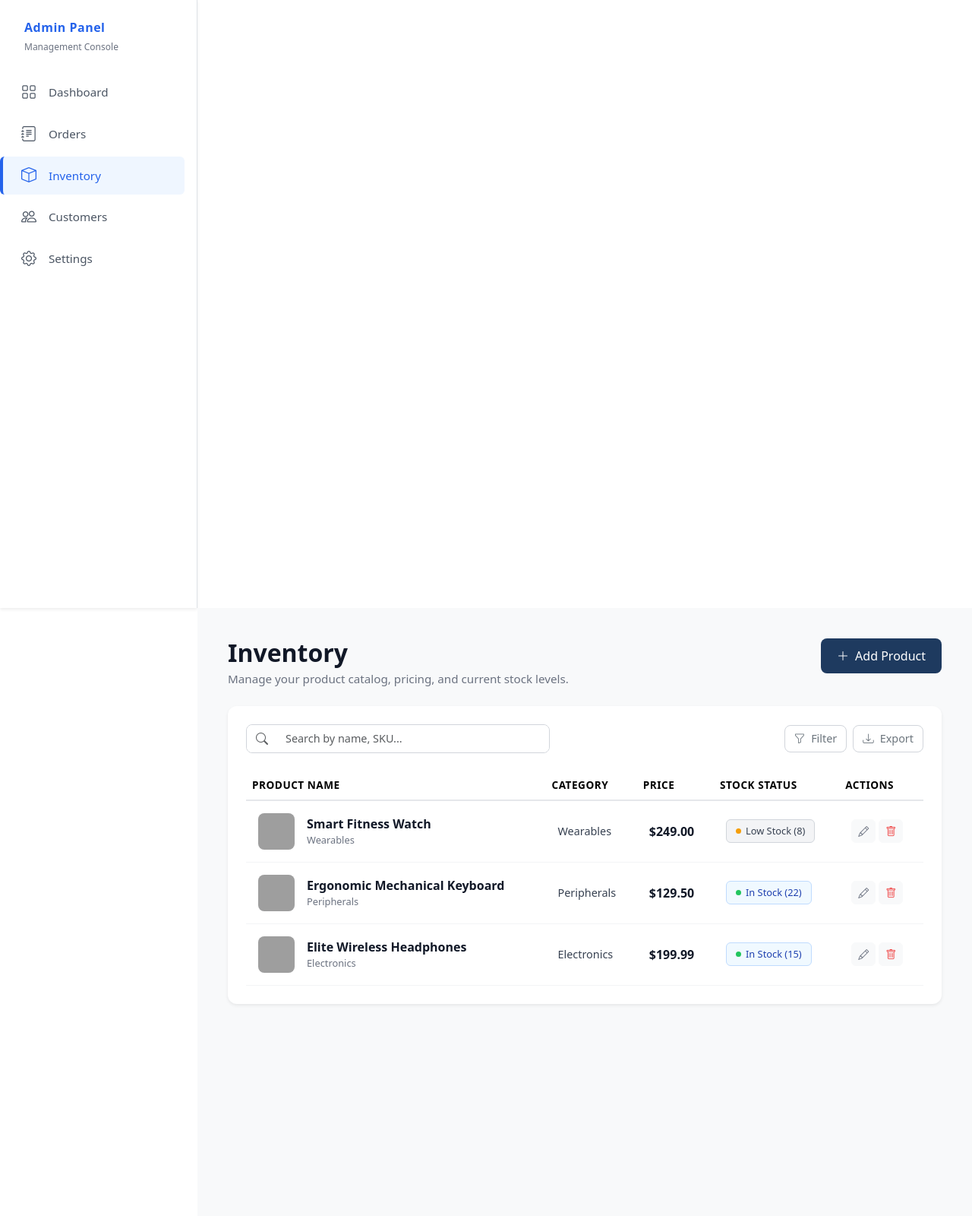
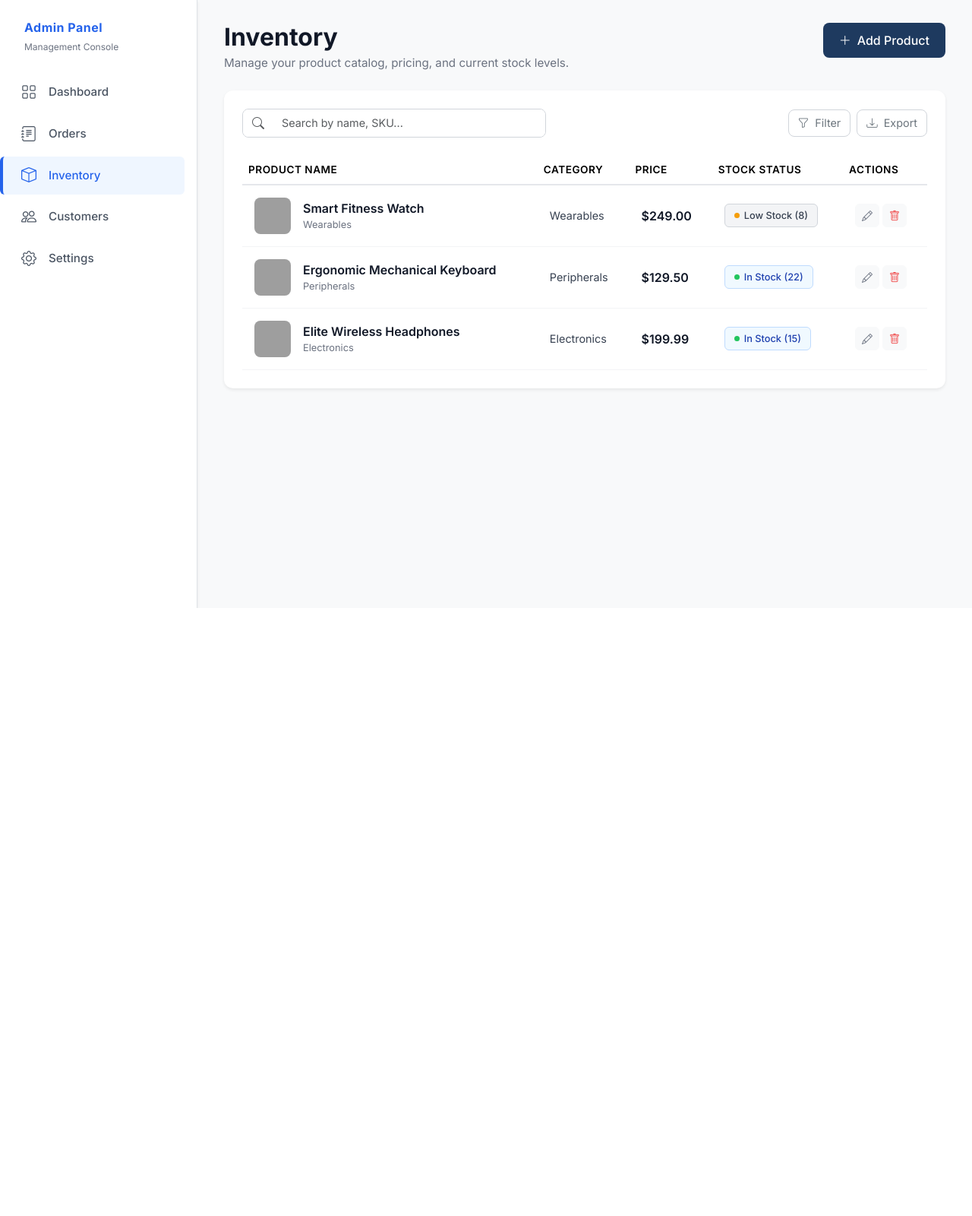
Before and after one commit to abdelaliem/ecommerce-php, a PHP site: page /inventory.php in a window 1280 px wide. Shown: the whole page at 76% size. After the commit the page ends 800 px from the top, so only its background shows below. Run offline with PHP 8.4, Linux system fonts and the light colour scheme; data comes from the database, SQL or seed files in the repository; grey boxes are pictures that could not be loaded.

Commit message:
Update: Refactor sidebar and main content styles for improved layout

```diff
--- a/Admin/inventory.php
+++ b/Admin/inventory.php
@@ -84,7 +84,7 @@ $products = $stmt->get_result();
 <?php include 'sidebar.php'; ?>
 
 <!-- Main Content -->
-<div style="margin-left: 260px; padding: 40px; background-color: #f8f9fa; min-height: 100vh;">
+<div style="flex: 1; padding: 30px 35px; background-color: #f8f9fa; min-height: 100vh;">
 
     <!-- Header -->
     <div class="d-flex justify-content-between align-items-start mb-4">
--- a/Admin/sidebar.php
+++ b/Admin/sidebar.php
@@ -9,46 +9,50 @@ $current_page = basename($_SERVER['PHP_SELF']);
     <meta name="viewport" content="width=device-width, initial-scale=1.0">
     <link href="https://cdn.jsdelivr.net/npm/bootstrap@5.3.2/dist/css/bootstrap.min.css" rel="stylesheet">
     <link rel="stylesheet" href="https://cdn.jsdelivr.net/npm/bootstrap-icons@1.11.1/font/bootstrap-icons.css">
-    <!-- Custom CSS for Sidebar -->
+    <link rel="preconnect" href="https://fonts.googleapis.com">
+    <link rel="preconnect" href="https://fonts.gstatic.com" crossorigin>
+    <link href="https://fonts.googleapis.com/css2?family=Inter:wght@300;400;500;600;700&display=swap" rel="stylesheet">
+    <title>E-commerce Admin</title>
     <style>
-    /* Reset Link Styles */
+        body {
+            margin: 0;
+            font-family: 'Inter', sans-serif;
+            background-color: #f8f9fa;
+        }
+
         .custom-nav-link {
             display: flex;
             align-items: center;
             font-size: 0.95rem;
-        padding: 0.65rem 1rem 0.65rem 1.5rem; /* Indent text slightly */
-        color: #4b5563; /* Gray text */
-        border-radius: 0 8px 8px 0; /* Rounded right side */
+            padding: 0.65rem 1rem 0.65rem 1.5rem;
+            color: #4b5563;
+            border-radius: 0 8px 8px 0;
             transition: all 0.2s ease-in-out;
             font-weight: 500;
-        margin-left: -1rem; /* Pull back to edge */
+            margin-left: -1rem;
             border-left: 4px solid transparent;
         }
 
-    /* Hover Effect */
         .custom-nav-link:hover {
             background-color: #f3f4f6;
             color: #111827;
         }
 
-    /* Active State (Matches Image) */
         .active-link {
-        background-color: #eff6ff !important; /* Light blue background */
-        color: #2563eb !important; /* Primary blue text */
-        border-left: 4px solid #2563eb; /* Blue left border */
+            background-color: #eff6ff !important;
+            color: #2563eb !important;
+            border-left: 4px solid #2563eb;
         }
 
-    /* Icon color when active */
         .active-link i {
             color: #2563eb !important;
         }
     </style>
-    <title>E-commerce Admin</title>
 </head>
 <body>
-<link rel="stylesheet" href=''>
+<div class="d-flex">
 <!-- Sidebar Container -->
-<div class="d-flex flex-column flex-shrink-0 p-3 bg-white border-end shadow-sm" style="width: 260px; min-height: 100vh;">
+<div class="d-flex flex-column flex-shrink-0 p-3 bg-white border-end shadow-sm" style="width: 260px; min-height: 100vh; position: sticky; top: 0;">
 
     <!-- Logo & Title -->
     <a href="#" class="d-flex align-items-center mb-4 mt-2 me-md-auto link-dark text-decoration-none px-3">
@@ -92,12 +96,3 @@ $current_page = basename($_SERVER['PHP_SELF']);
         </li>
     </ul>
 </div>
-
-</body>
-</html>
-
-<!--
-    Make sure to include these CDNs in your main layout <head> if not already present:
-    <link href="https://cdn.jsdelivr.net/npm/bootstrap@5.3.2/dist/css/bootstrap.min.css" rel="stylesheet">
-    <link rel="stylesheet" href="https://cdn.jsdelivr.net/npm/bootstrap-icons@1.11.1/font/bootstrap-icons.css">
--->
```
Lines whose indentation alone changed are shown as unchanged.
